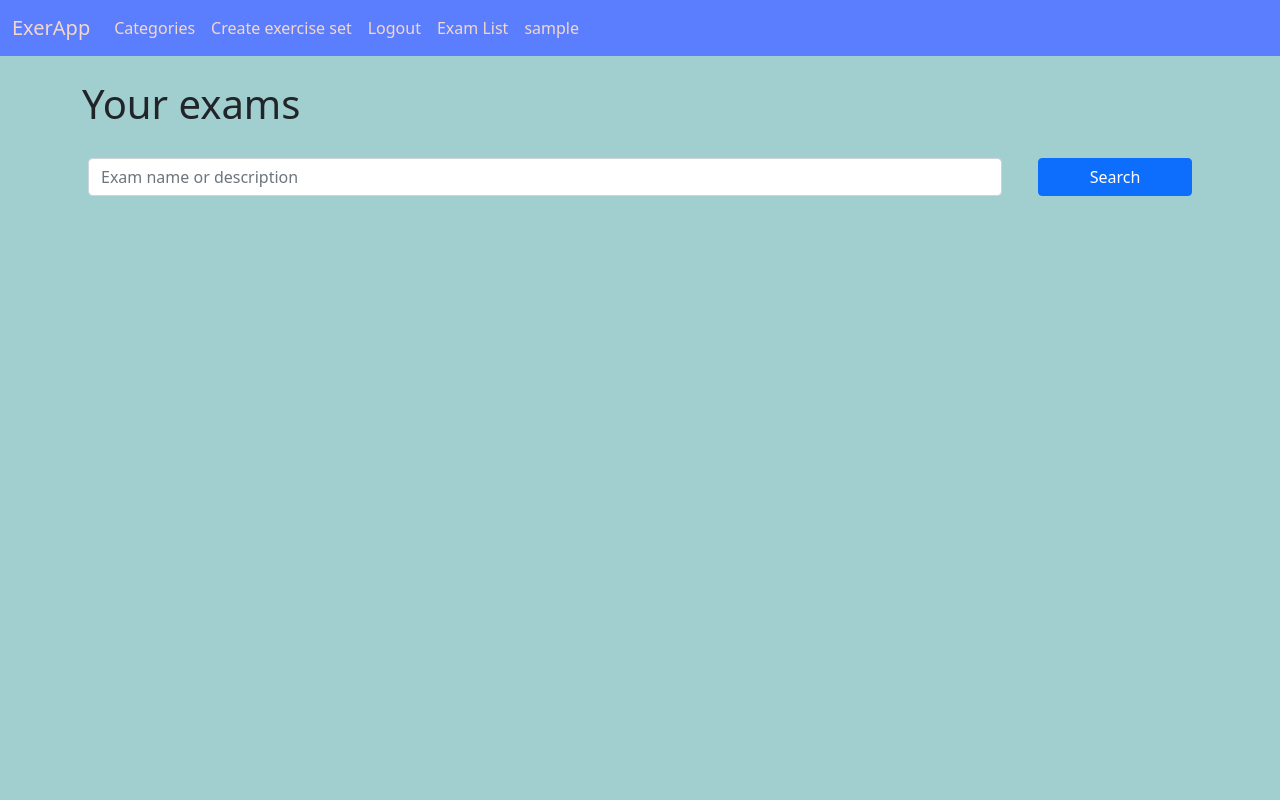
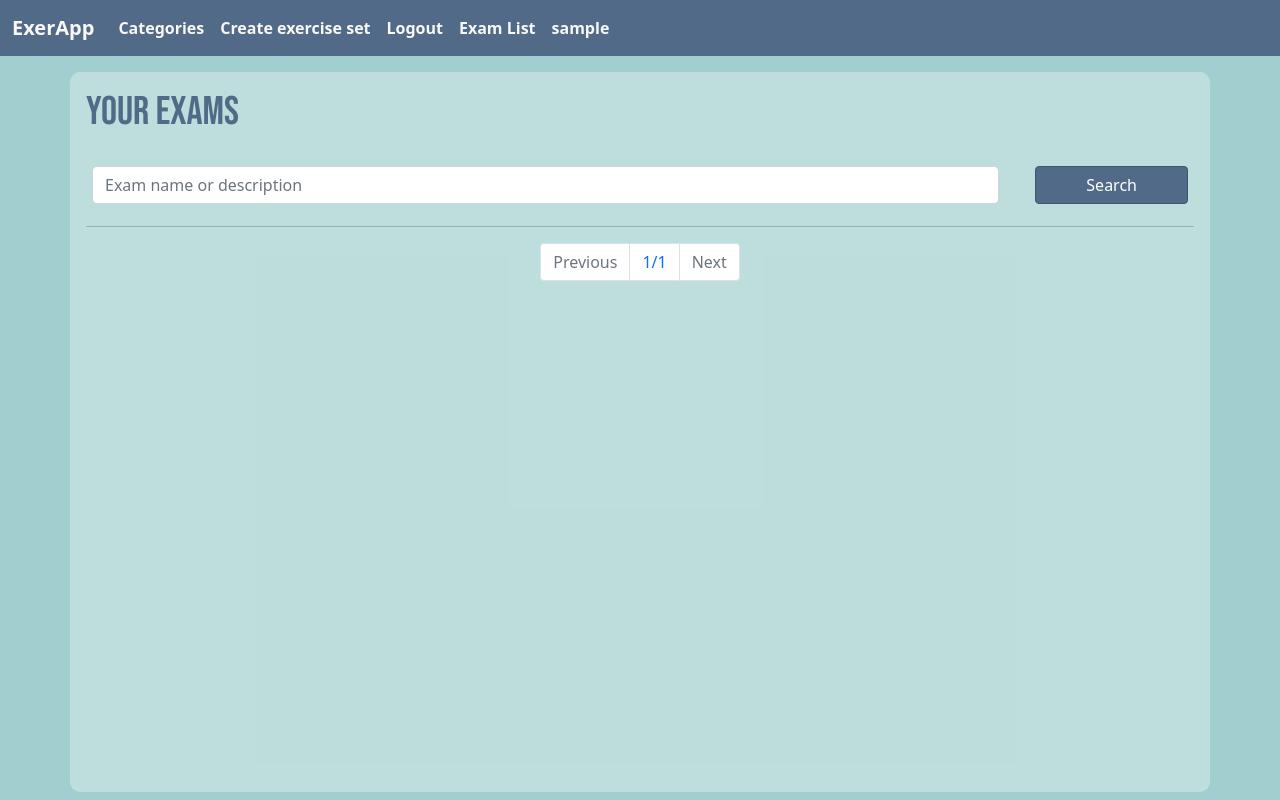
Before and after one commit to Korek-F/ExerApp, a Django app: page /exams/exam-list/ in a window 1280 px wide. Run offline with Django 4.2, Linux system fonts and the light colour scheme; the visitor is signed in with stand-in values (Sample User, id 1); data that the repository does not hold is empty; some libraries are stand-ins or nearby versions.

Commit message:
V1.4.6 Exam list pagination

```diff
--- a/ExerApp/categories/templates/categories/all_categories.html
+++ b/ExerApp/categories/templates/categories/all_categories.html
@@ -1,6 +1,6 @@
 {% extends "excercises/base.html" %}
 {% block content %}
-<h1 class="mt-4">Categories</h1>
+<h1>Categories</h1>
 
 <form hx-get="{% url 'search_categories' %}" class="mt-4"
 hx-target="#categories-box">
--- a/ExerApp/exams/templates/exams/exam_list.html
+++ b/ExerApp/exams/templates/exams/exam_list.html
@@ -1,9 +1,9 @@
 {% extends "excercises/base.html" %}
 {% block content %}
-<h1 class="mt-4">Your exams</h1>
+<h1 >Your exams</h1>
 
 <form hx-get="{% url 'exam_search' %}"
-hx-target="#exams" class="mt-4" >
+hx-target="#ex-box" class="mt-4" >
     <div class="row">
         <div class="col-sm-10">
             <input name='q' class="form-control" type='text'
@@ -17,10 +17,12 @@ hx-target="#exams" class="mt-4" >
     </div>
 </form>
 
-<div id="exams">
-{%for exam in user.exam_set.all%}
-    {% include 'exams/partials/exam_card.html'%}
-{%endfor%}
+<hr />
+<div id="ex-box">
+    {% include 'excercises/partials/pagination.html' %}
+    {%for exam in page_obj%}
+        {% include 'exams/partials/exam_card.html'%}
+    {%endfor%}
 </div>
 
 
--- a/ExerApp/exams/views.py
+++ b/ExerApp/exams/views.py
@@ -6,9 +6,10 @@ from excercises.models import Content
 from .forms import SessionForm, CreateExamForm
 from .utils import get_rendered_answers
 from django.contrib.auth.mixins import LoginRequiredMixin
-from django.views.generic import ListView
+from excercises.utils import get_page_obj, get_page_url
 from django.db.models import Q
 from django.utils import timezone
+from django.core.paginator import Paginator
 
 # Create your views here.
 class StartExamView(View):
@@ -105,7 +106,32 @@ class CreateExamView(LoginRequiredMixin, View):
 
 class ExamListView(LoginRequiredMixin,View):
     def get(self,request):
-        return render(request, 'exams/exam_list.html')
+        exams = request.user.exam_set.all()
+        page_num = request.GET.get('page', 1)
+        paginator = Paginator(exams, 12)
+        page_obj = get_page_obj(page_num, paginator)
+        page_url = get_page_url(request, "exam_search")
+        context = {"page_obj":page_obj,"page_url":page_url}
+        return render(request, 'exams/exam_list.html', context)
+
+class SearchExamsView(View):
+    def get(self,request):
+        query = self.request.GET.get('q')
+        exams = request.user.exam_set.all()
+
+        if query:
+            exams = exams.filter(
+            Q(name__icontains=query) | Q(description__icontains=query)).distinct()
+
+        page_num = request.GET.get('page', 1)
+        paginator = Paginator(exams, 12)
+        page_obj = get_page_obj(page_num, paginator)
+        page_url = get_page_url(request, "exam_search")
+
+        context = {"page_obj":page_obj,"page_url":page_url, "qs":query}
+        return render(request,"exams/partials/searched_exams.html",context)
+
+
 
 class ExamOwnerView(LoginRequiredMixin, View):
     def get(self,request, slug):
@@ -128,15 +154,3 @@ class SessionDetailView(LoginRequiredMixin, View):
         "correct_ratio":correct_ratio}
 
         return render(request, 'exams/session_details.html', context)
-
-class SearchExamsView(ListView):
-    model = Exam
-    template_name = "exams/partials/searched_exams.html"
-
-
-    def get_queryset(self):
-        query = self.request.GET.get('q')
-        object_list = Exam.objects.filter(
-            Q(name__icontains=query) | Q(description__icontains=query)
-        ).distinct()
-        return object_list
--- a/ExerApp/excercises/templates/excercises/all_excercises_sets_page.html
+++ b/ExerApp/excercises/templates/excercises/all_excercises_sets_page.html
@@ -1,7 +1,7 @@
 {% extends "excercises/base.html" %}
 {% block content %}
 
-<h1 class="mt-4">Exercise sets</h1>
+<h1>Exercise sets</h1>
 
 <form hx-get="{% url 'search_exercises_sets' %}"
 hx-target="#ex-box"
@@ -19,9 +19,6 @@ class="mt-4" >
     </div>
 </form>
 
-
-
-
 <hr />
 <div id="ex-box">
     {% include 'excercises/partials/pagination.html' %}
--- a/ExerApp/excercises/templates/excercises/base.html
+++ b/ExerApp/excercises/templates/excercises/base.html
@@ -47,7 +47,7 @@
       </div>
     </nav>
 
-    <div class="container " >
+    <div class="container" >
       {% include 'excercises/partials/messages.html' %}
       {% block content%}
 
--- a/ExerApp/excercises/templates/excercises/partials/pagination.html
+++ b/ExerApp/excercises/templates/excercises/partials/pagination.html
@@ -1,19 +1,40 @@
-<div>
-    <span>
+<nav aria-label="Page navigation">
+  <ul class="pagination justify-content-center">
+
     {% if page_obj.has_previous %}
+      <li class="page-item">
         <a hx-get="{{page_url}}?page={{page_obj.previous_page_number}}{% if qs %}&q={{qs}}{%endif%}"
           hx-target="#ex-box"
+          class="page-link"
           >Previous</a>
+      </li>
+    {%else%}
+      <li class="page-item disabled">
+        <span class="page-link">
+          Previous
+        </span>
+      </li>
     {% endif %}
 
-      <span>
-        Page {{ page_obj.number }} of {{ page_obj.paginator.num_pages }}.
+    <li class="page-item">
+      <span class="page-link">
+        {{ page_obj.number }}/{{ page_obj.paginator.num_pages }}
       </span>
+    </li>
 
     {% if page_obj.has_next %}
+      <li class="page-item">
         <a hx-get="{{page_url}}?page={{ page_obj.next_page_number }}{% if qs %}&q={{qs}}{%endif%}"
           hx-target="#ex-box"
+          class="page-link"
           >Next</a>
+      </li>
+    {%else%}
+      <li class="page-item disabled">
+        <span class="page-link">
+          Next
+        </span>
+      </li>
     {% endif %}
-    </span>
-</div>
+  </ul>
+</nav>
--- a/ExerApp/excercises/views.py
+++ b/ExerApp/excercises/views.py
@@ -17,7 +17,7 @@ class AllExercisesSets(View):
     def get(self, request, *args, **kwargs):
         exercises_sets = ExerciseSet.objects.all().filter(is_public=True)
         page_num = request.GET.get('page', 1)
-        paginator = Paginator(exercises_sets, 3)
+        paginator = Paginator(exercises_sets, 12)
         page_obj = get_page_obj(page_num, paginator)
         page_url = get_page_url(request, "search_exercises_sets")
 
@@ -36,7 +36,7 @@ class SearchExercisesSetsView(View):
             exercises_sets = ExerciseSet.objects.all().filter(is_public=True)
 
         page_num = request.GET.get('page', 1)
-        paginator = Paginator(exercises_sets, 3)
+        paginator = Paginator(exercises_sets, 12)
         page_obj = get_page_obj(page_num, paginator)
         page_url = get_page_url(request, "search_exercises_sets")
 
--- a/ExerApp/exer_auth/templates/exer_auth/login.html
+++ b/ExerApp/exer_auth/templates/exer_auth/login.html
@@ -1,7 +1,7 @@
 {% extends "excercises/base.html" %}
 {%load crispy_forms_tags %}
 {% block content %}
-<h2>Login</h2>
+<h1>Login</h1>
 
 <form action="{% url 'login' %}" method="POST">
     {% csrf_token %}
--- a/ExerApp/exer_auth/templates/exer_auth/logout.html
+++ b/ExerApp/exer_auth/templates/exer_auth/logout.html
@@ -1,11 +1,11 @@
 {% extends "excercises/base.html" %}
 {%load crispy_forms_tags %}
 {% block content %}
-<h2>Login</h2>
+<h1>Login</h1>
 
 <form action="{% url 'logout' %}" method="post">
 {% csrf_token %}
-<span>Are you sure you want to logout?</span>
-<input type="submit" class="btn btn-primary mt-2" value="Logout"/>
+<h3>Are you sure you want to logout?</h3>
+<input type="submit" class="btn btn-primary mt-2 float-end" value="Logout"/>
 <form>
 {% endblock %}
--- a/ExerApp/exer_auth/templates/exer_auth/signup.html
+++ b/ExerApp/exer_auth/templates/exer_auth/signup.html
@@ -1,7 +1,7 @@
 {% extends "excercises/base.html" %}
 {%load crispy_forms_tags %}
 {% block content %}
-<h2>Sign Up</h2>
+<h1>Sign Up</h1>
 
 <form action="{% url 'signup' %}" method="POST">
     {% csrf_token %}
--- a/ExerApp/profiles/templates/profiles/profile_details.html
+++ b/ExerApp/profiles/templates/profiles/profile_details.html
@@ -1,6 +1,6 @@
 {% extends "excercises/base.html" %}
 {% block content %}
-<h1>{{object.username}}</h1>
+<h1 class="mt-4">{{object.username}}</h1>
 <small> Member since: {{object.created_at|date:"d.m.Y"}} </small>
 
 <h3>Exercise sets:</h3>
--- a/ExerApp/static/exercises.css
+++ b/ExerApp/static/exercises.css
@@ -1,6 +1,41 @@
+@import url('https://fonts.googleapis.com/css2?family=Bebas+Neue&display=swap');
+
+
 body {
     background-color: #a1cece;
     /*#a1cece;*/
+}
+
+h1 {
+    font-family: 'Bebas Neue', cursive;
+    color: #506A88;
+}
+
+.my-navbar {
+    background-color: #506A88 !important;
+}
+
+.my-navbar a {
+    color: #FAF8F6 !important;
+    font-weight: 600;
+}
+
+.my-navbar a:hover {
+    color: #a1cece !important;
+    font-weight: 700;
+}
+
+.btn-primary {
+    background-color: #506A88 !important;
+    border-color: #40556d !important;
+}
+
+.container {
+    margin-top: 1rem;
+    background-color: rgba(255, 255, 255, 0.301);
+    min-height: 90vh;
+    border-radius: 10px;
+    padding: 1rem;
 }
 
 .disappear-box {
@@ -73,14 +108,9 @@ body {
     border: 6px solid transparent;
 }
 
-.my-navbar {
-    background-color: #5B7EFF !important;
 
-}
 
-.my-navbar a {
-    color: #F5D7C8 !important;
-}
+
 
 
 .exercise-edit-info {
```
Also changed, not shown: ExerApp/exams/templates/exams/partials/searched_exams.html (+5 -3 lines). Lines whose indentation alone changed are shown as unchanged.
